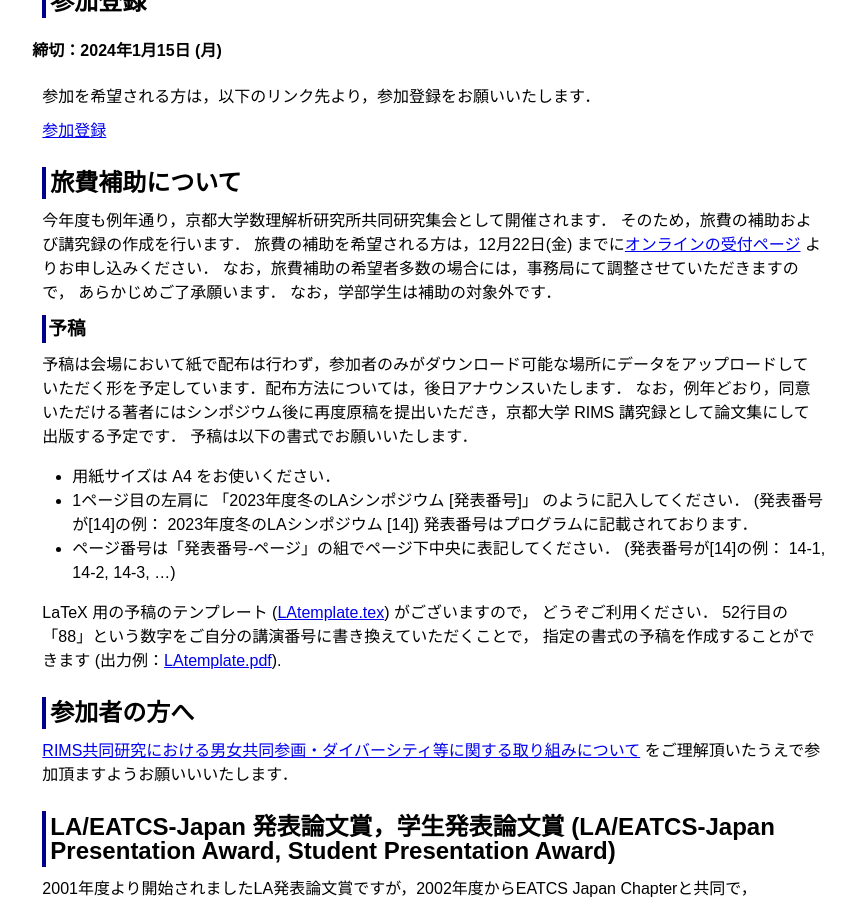
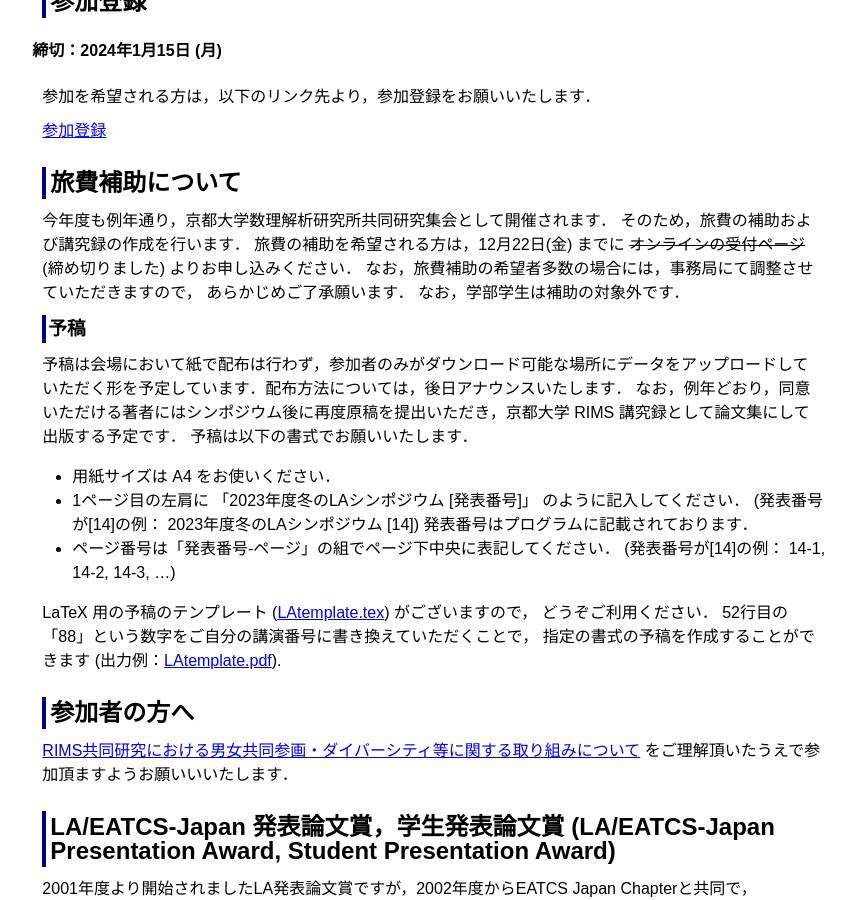
Before and after one commit to ytamura12/la-symposium_test.github.io, a Jekyll site: the page built from 2023/winter.md, in a window 1280 px wide and 900 px high, scrolled down 735 px. Shown: the whole window, without its empty margins (316-1171 px from the left). Built offline with Jekyll 4.4.1, drawn with Linux system fonts in a browser that asks for light colours.

Commit message:
Update winter.md

```diff
--- a/2023/winter.md
+++ b/2023/winter.md
@@ -47,7 +47,9 @@ title: LA Symposium 2023, 冬のLA
 
 今年度も例年通り，京都大学数理解析研究所共同研究集会として開催されます．
 そのため，旅費の補助および講究録の作成を行います．
-旅費の補助を希望される方は，12月22日(金) までに[オンラインの受付ページ](https://art.ist.hokudai.ac.jp/LA/ryohi/){:target="_blank"}
+旅費の補助を希望される方は，12月22日(金) までに
+<del>オンラインの受付ページ</del> (締め切りました)
+<!-- [オンラインの受付ページ](https://art.ist.hokudai.ac.jp/LA/ryohi/){:target="_blank"} -->
 よりお申し込みください．
 なお，旅費補助の希望者多数の場合には，事務局にて調整させていただきますので， あらかじめご了承願います． なお，学部学生は補助の対象外です．
 
```
